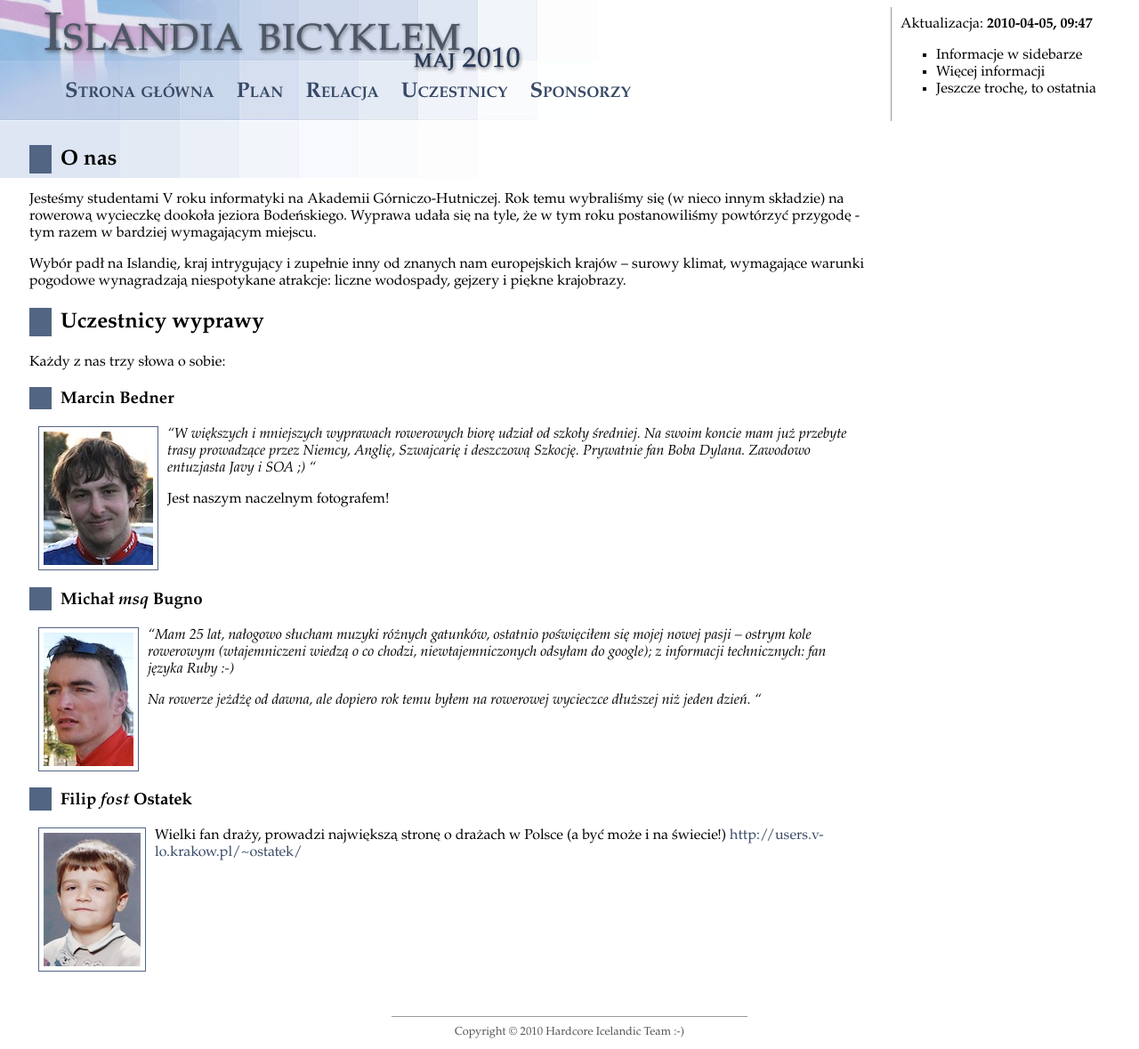
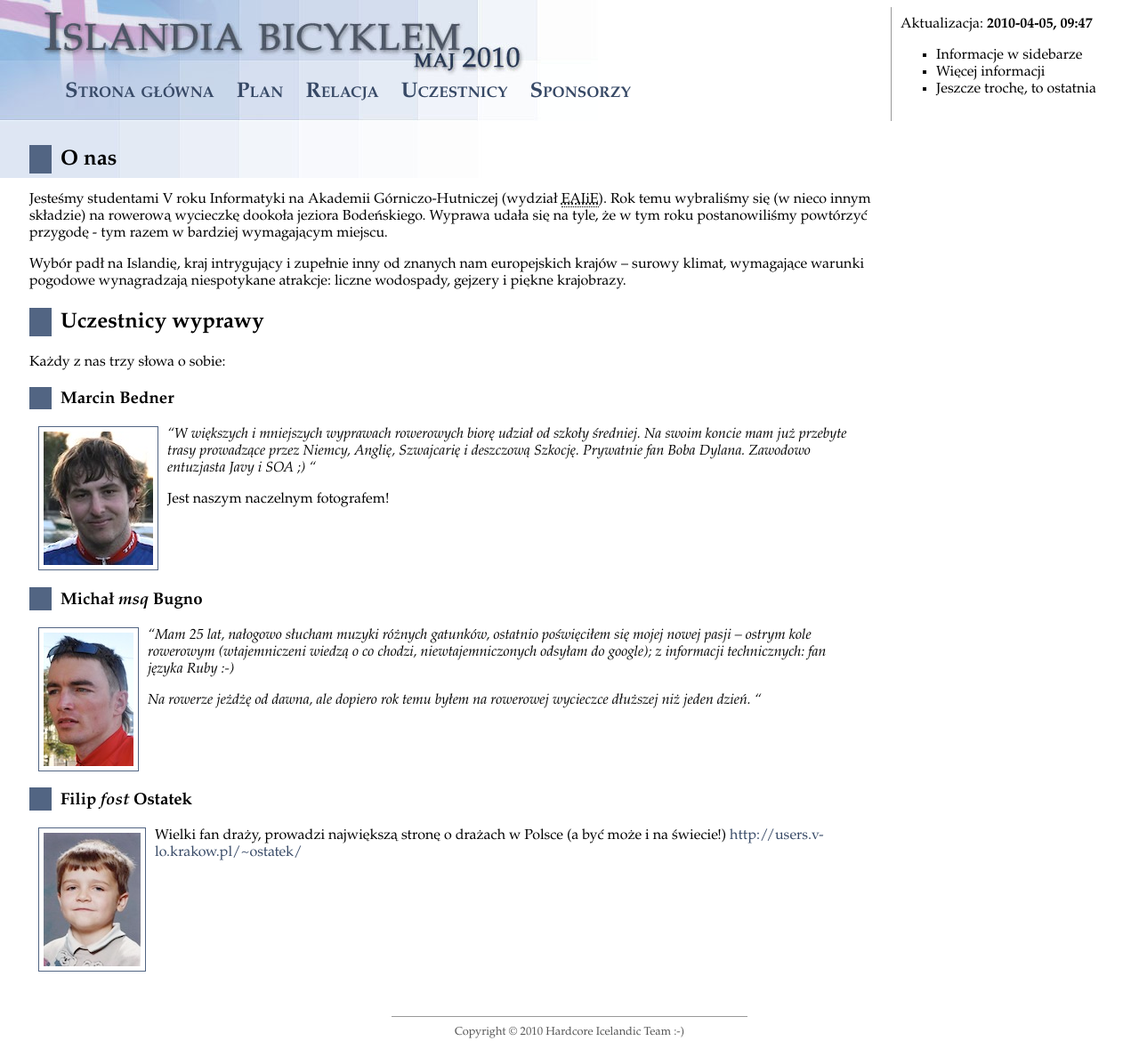
Before and after one commit to michalbugno/bicyklem.pl, a Jekyll site: the page built from about.markdown, in a window 1280 px wide. Shown: the whole page at 89% size. Built offline with Jekyll 4.4.1, drawn with Linux system fonts in a browser that asks for light colours.

Commit message:
About fix

```diff
--- a/about.markdown
+++ b/about.markdown
@@ -4,9 +4,11 @@ title: Uczestnicy
 ---
 
 ## O nas
-Jesteśmy studentami V roku informatyki na Akademii Górniczo-Hutniczej. Rok temu
-wybraliśmy się (w nieco innym składzie) na rowerową wycieczkę dookoła jeziora
-Bodeńskiego. Wyprawa udała się na tyle, że w tym roku postanowiliśmy powtórzyć
+
+Jesteśmy studentami V roku Informatyki na Akademii Górniczo-Hutniczej (wydział
+<abbr title="Elektrotechniki, Automatyki, Informatyki i Elektroniki">EAIiE</abbr>).
+Rok temu wybraliśmy się (w nieco innym składzie) na rowerową wycieczkę dookoła
+jeziora Bodeńskiego. Wyprawa udała się na tyle, że w tym roku postanowiliśmy powtórzyć
 przygodę - tym razem w bardziej wymagającym miejscu.
 
 Wybór padł na Islandię, kraj intrygujący i zupełnie inny od znanych nam
--- a/css/screen.css
+++ b/css/screen.css
@@ -86,3 +86,7 @@ img {
 blockquote {
   font-style: italic;
 }
+
+abbr {
+  border-bottom: 1px dotted black;
+}
```
